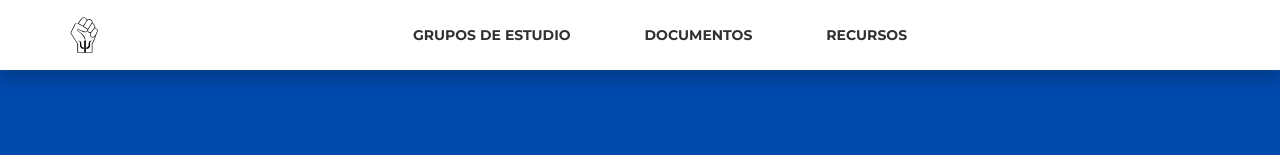
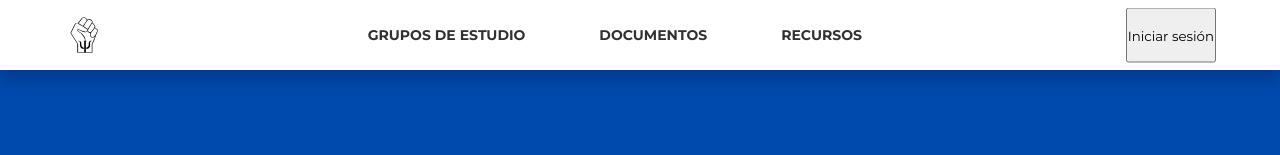
Before and after one commit to francosbenitez/mepc-app, a Next.js app: page / in a window 1280 px wide. Shown: the top 155 px of the page. Built offline with nearby package versions, Linux system fonts and the light colour scheme.

Commit message:
feat: add 'iniciar sesinn' btn

```diff
--- a/components/global/TheNavbar/index.tsx
+++ b/components/global/TheNavbar/index.tsx
@@ -28,6 +28,7 @@ const TheNavbar = () => {
               <Link href="/resources"> Recursos </Link>
             </li>
           </ul>
+          <button>Iniciar sesión</button>
           <div
             className={`${styles["nav-btn"]} ${
               clicked ? styles["toggle"] : ""
```
